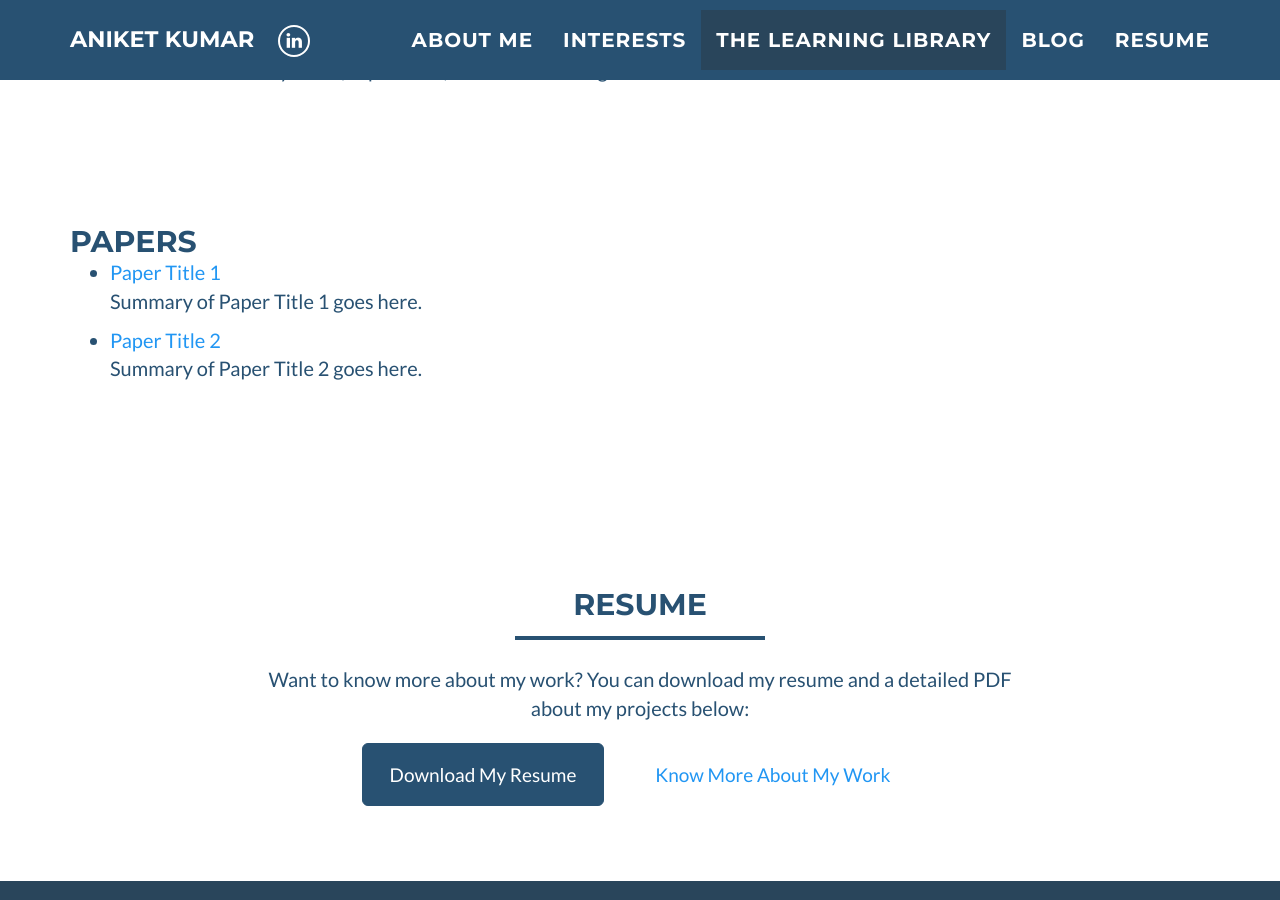
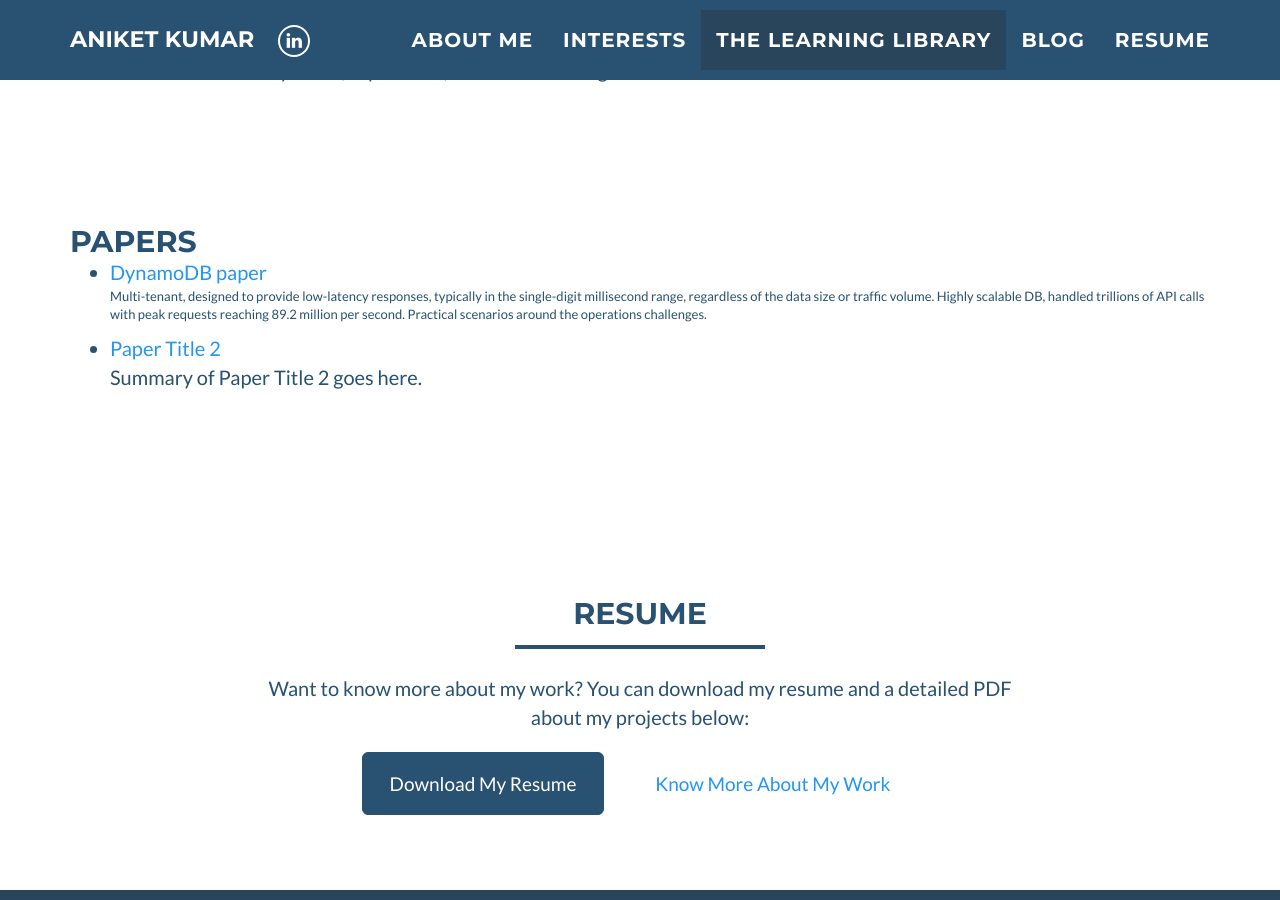
Before and after one commit to 007aniketkumar/007aniketkumar.github.io, a Jekyll site: the page built from index.html, in a window 1280 px wide and 900 px high, scrolled down 2270 px. Built offline with Jekyll 4.4.1, drawn with Linux system fonts in a browser that asks for light colours.

Commit message:
Update reading_list.html

```diff
--- a/_includes/reading_list.html
+++ b/_includes/reading_list.html
@@ -26,9 +26,11 @@
             <h2>Papers</h2>
             <ul>
                 <li>
-                    <a href="https://example.com/paper1" target="_blank">Paper Title 1</a>
-                    <p>Summary of Paper Title 1 goes here.</p>
-                </li>
+    <a href="https://www.usenix.org/system/files/atc22-elhemali.pdf" target="_blank">DynamoDB paper</a>
+    <p style="font-size: small;">
+        Multi-tenant, designed to provide low-latency responses, typically in the single-digit millisecond range, regardless of the data size or traffic volume. Highly scalable DB, handled trillions of API calls with peak requests reaching 89.2 million per second. Practical scenarios around the operations challenges.
+    </p>
+</li>
                 <li>
                     <a href="https://example.com/paper2" target="_blank">Paper Title 2</a>
                     <p>Summary of Paper Title 2 goes here.</p>
```
